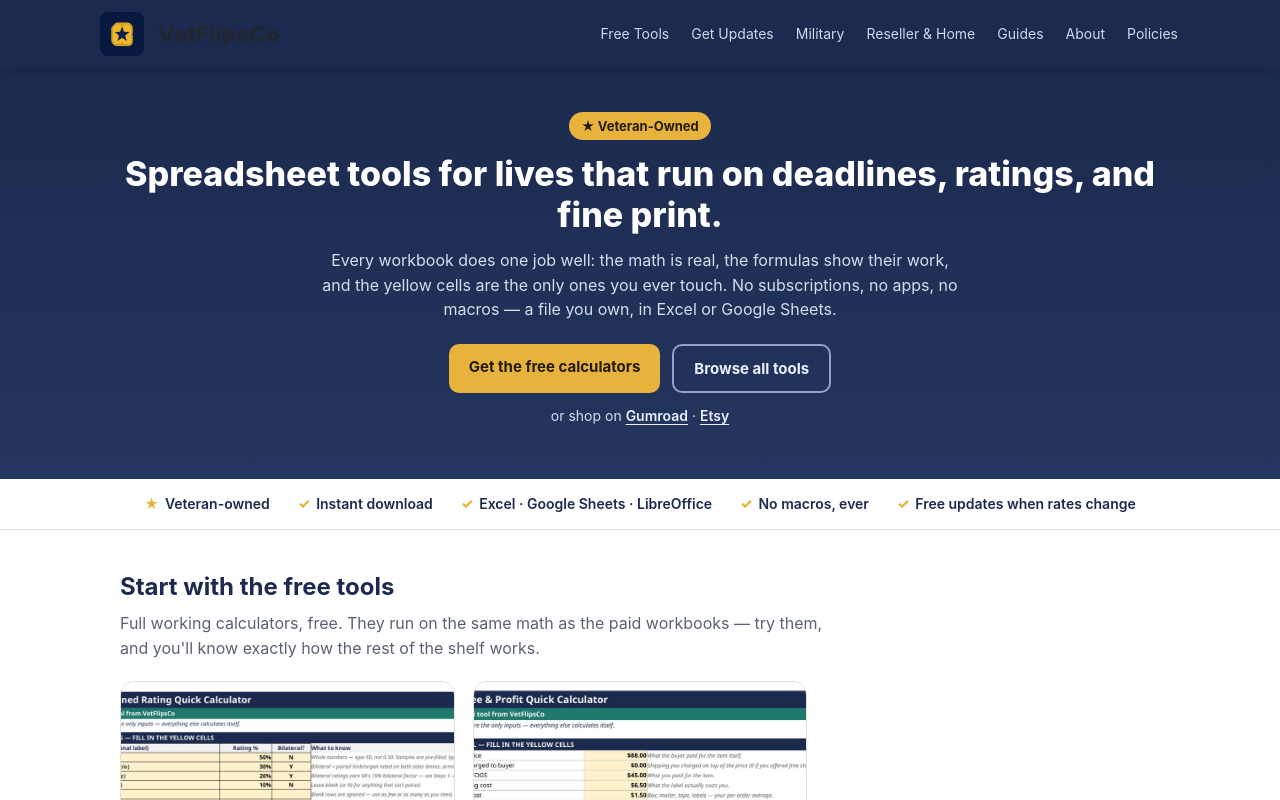
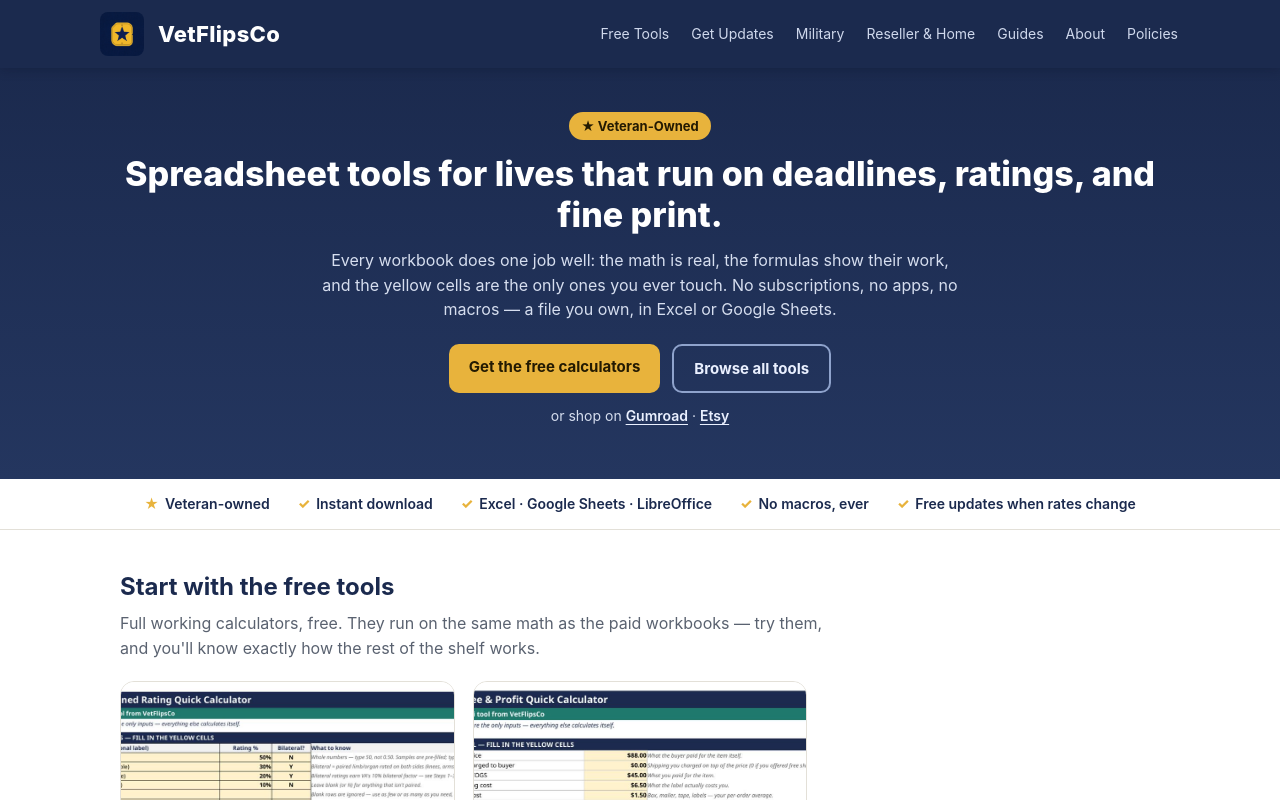
Before and after one commit to vetflipsco/vetflipsco.github.io, a plain HTML site: page index.html in a window 1280 px wide. Shown: the top 800 px of the page. Drawn offline with Linux system fonts and the light colour scheme.

Commit message:
Fix brand name color in sticky bar (explicit white)

```diff
--- a/index.html
+++ b/index.html
@@ -45,7 +45,7 @@ src="https://ct.pinterest.com/v3/?event=init&tid=2614442432472&noscript=1" />
   header{background:var(--navy);color:#fff}
   .wrap{max-width:1080px;margin:0 auto;padding:0 20px}
   .bar-wrap{position:sticky;top:0;z-index:60;background:var(--navy);box-shadow:0 2px 10px rgba(10,17,35,.25)}
-  .bar{display:flex;align-items:center;gap:14px;padding:12px 0;flex-wrap:wrap}
+  .bar{display:flex;align-items:center;gap:14px;padding:12px 0;flex-wrap:wrap;color:#fff}
   .bar img{width:44px;height:44px;border-radius:8px}
   .bar .name{font-size:22px;font-weight:800;letter-spacing:.3px}
   .bar nav{margin-left:auto;display:flex;gap:18px;font-size:14px}
```
